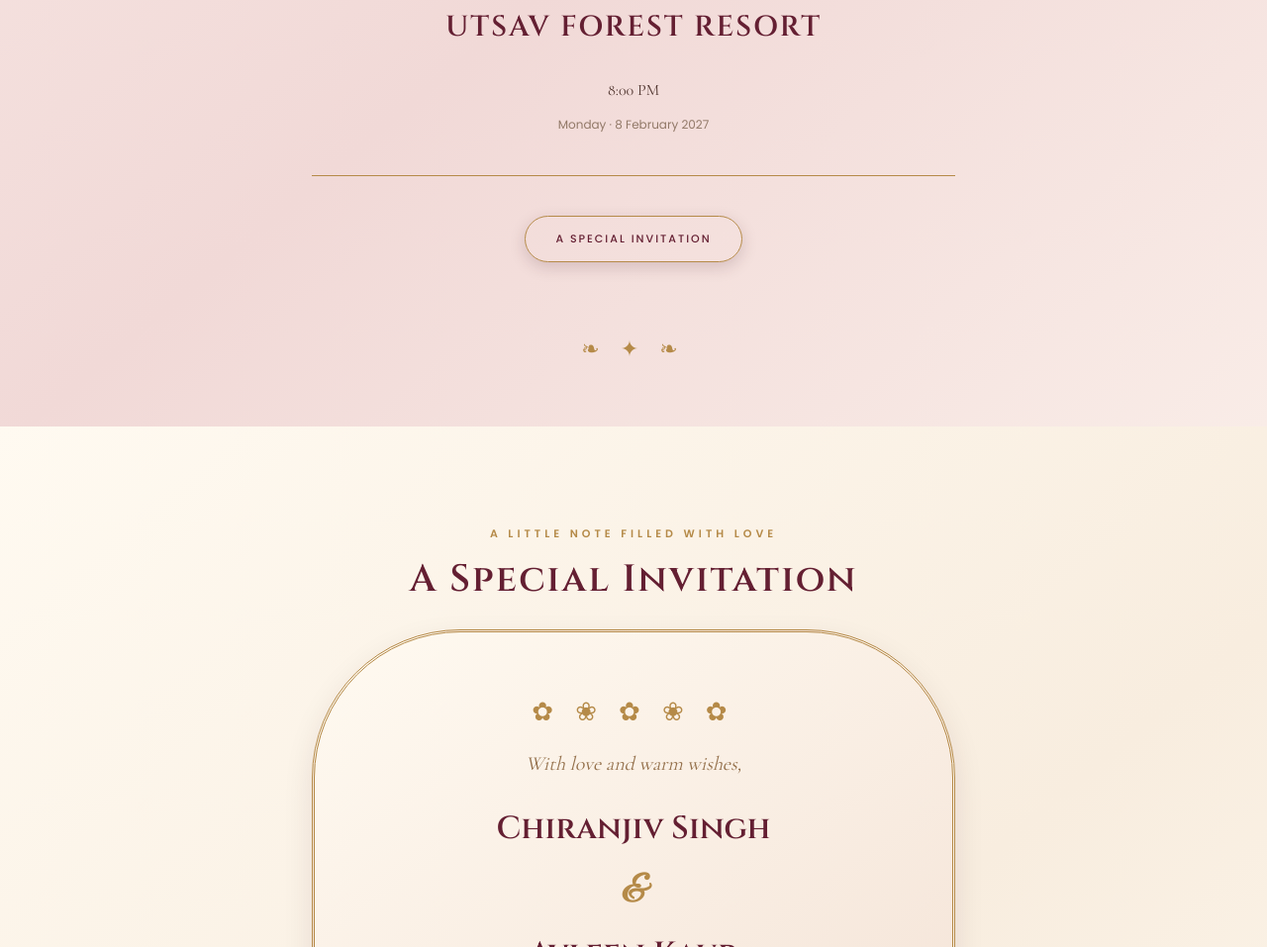
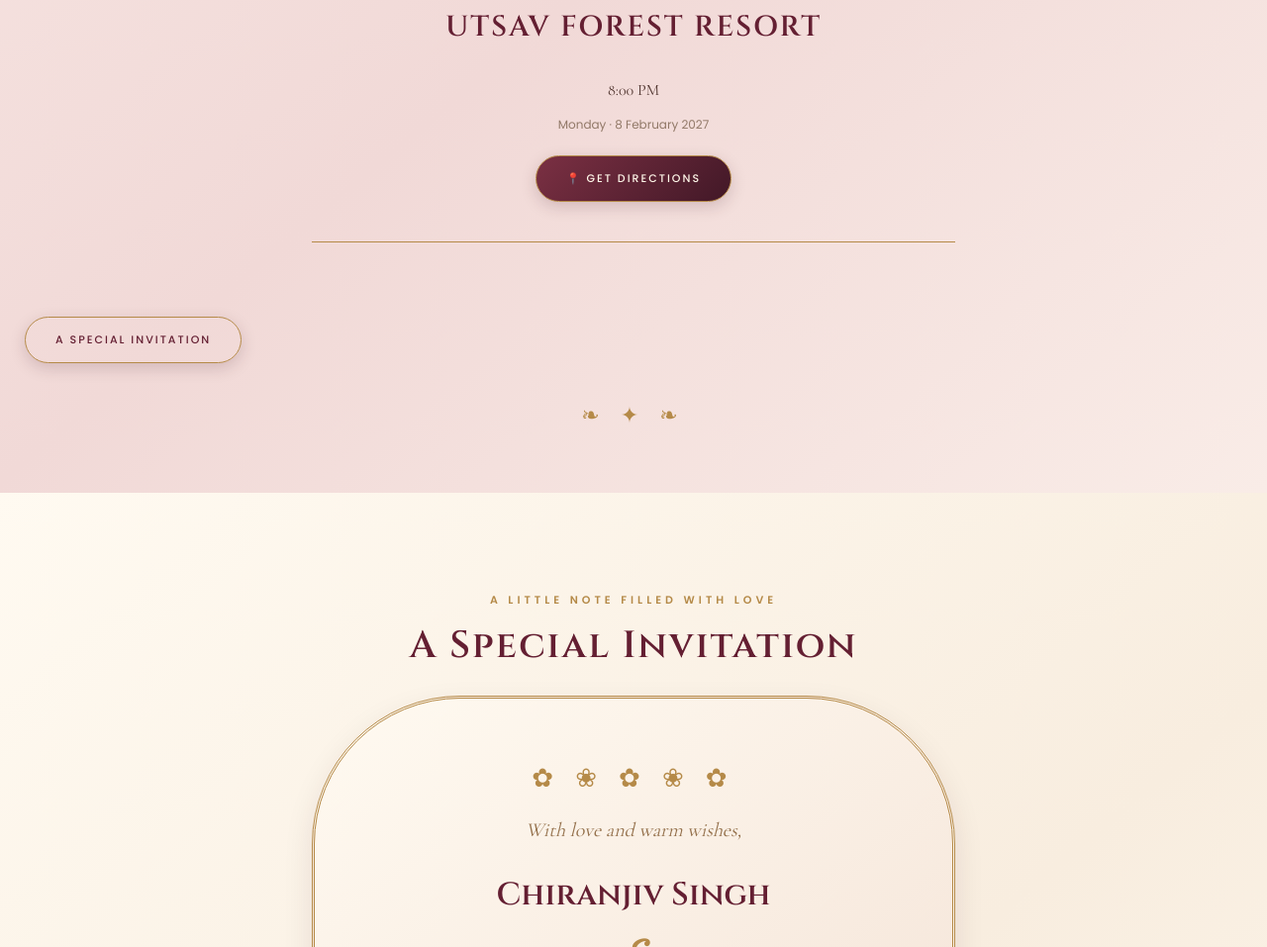
Before and after one commit to msadana45-wq/Chiranjiv-Avleen-reception-, a plain HTML site: page index.html in a window 1280 px wide. Shown: the part 4755-5712 px from the top of the page at 99% size. Drawn offline with nearby package versions, Linux system fonts and the light colour scheme.

Commit message:
Update index.html

```diff
--- a/index.html
+++ b/index.html
@@ -805,6 +805,23 @@ footer {
       <p class="small">
         Monday · 8 February 2027
       </p>
+        <a
+
+    class="btn"
+
+    href="https://maps.app.goo.gl/j1tkPJsKLdZVAtE4A?g_st=ic"
+
+    target="_blank"
+
+    rel="noopener"
+
+  >
+
+    📍 GET DIRECTIONS
+
+  </a>
+
+</div>
     </div>
     <a class="btn secondary" href="#family">
       A Special Invitation
```
